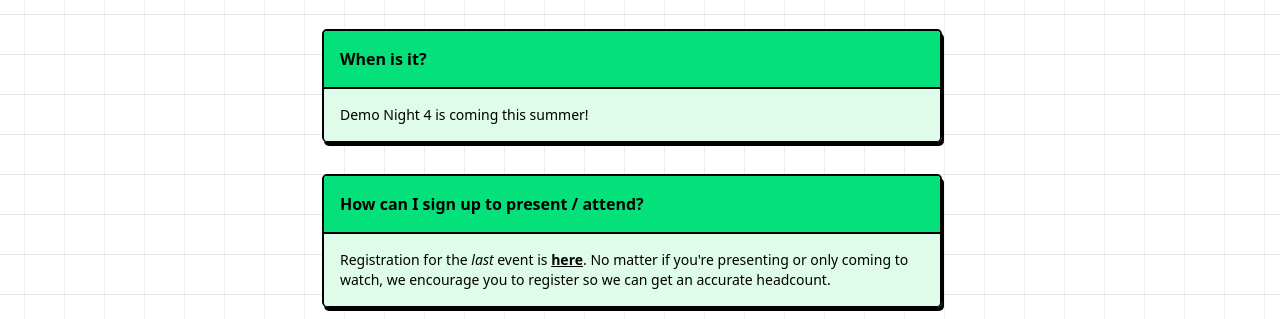
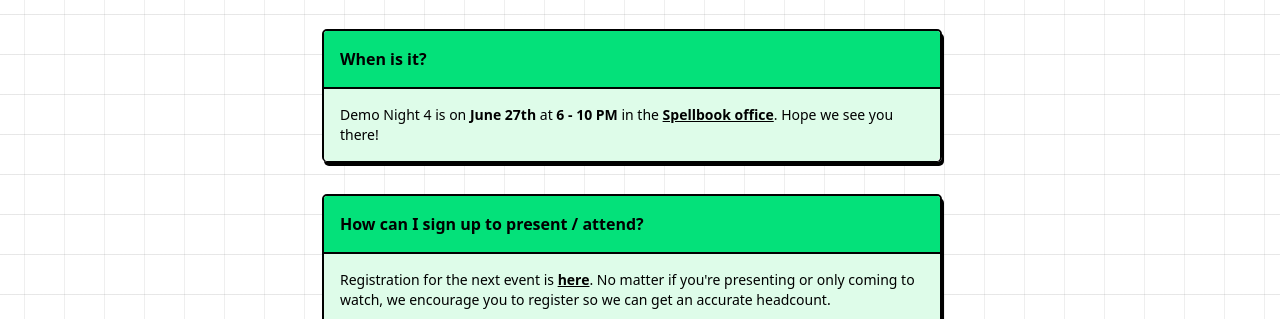
Before and after one commit to EthanDenny/demo-night, an Astro site: page / in a window 1280 px wide. Shown: the part 970-1289 px from the top of the page. Built offline with nearby package versions, Linux system fonts and the light colour scheme; Astro itself is replaced by a stand-in of ours.

Commit message:
Demo Night 4

```diff
--- a/src/pages/index.astro
+++ b/src/pages/index.astro
@@ -17,7 +17,8 @@ import image1 from "../assets/images/1/DSCF1597.jpg";
 import image2 from "../assets/images/2/alex-presenting-2.jpg";
 import image3 from "../assets/images/3/DSCF2647.jpg";
 
-const LUMA_URL = "https://luma.com/fpgrzjc5";
+const LUMA_URL = "https://luma.com/vnq8it0n";
+const LOCATION_URL = "https://maps.app.goo.gl/GN3gShd8zY1ohDFp7";
 ---
 
 <BaseLayout title="Home | Demo Night">
@@ -89,7 +90,13 @@ const LUMA_URL = "https://luma.com/fpgrzjc5";
               When is it?
             </div>
             <AccordionContent>
-              Demo Night 4 is coming this summer!
+              Demo Night 4 is on <span class="font-bold">June 27th</span> at{
+                " "
+              }
+              <span class="font-bold">6 - 10 PM</span> in the{" "}
+              <a href={LOCATION_URL} target="_blank" class="font-bold underline"
+                >Spellbook office</a
+              >. Hope we see you there!
             </AccordionContent>
           </AccordionItem>
           <AccordionItem>
@@ -99,7 +106,7 @@ const LUMA_URL = "https://luma.com/fpgrzjc5";
               {" "}How can I sign up to present / attend?{" "}
             </div>
             <AccordionContent>
-              Registration for the <i>last</i> event is <a
+              Registration for the next event is <a
                 href={LUMA_URL}
                 target="_blank"
                 class="font-bold underline">here</a
```
